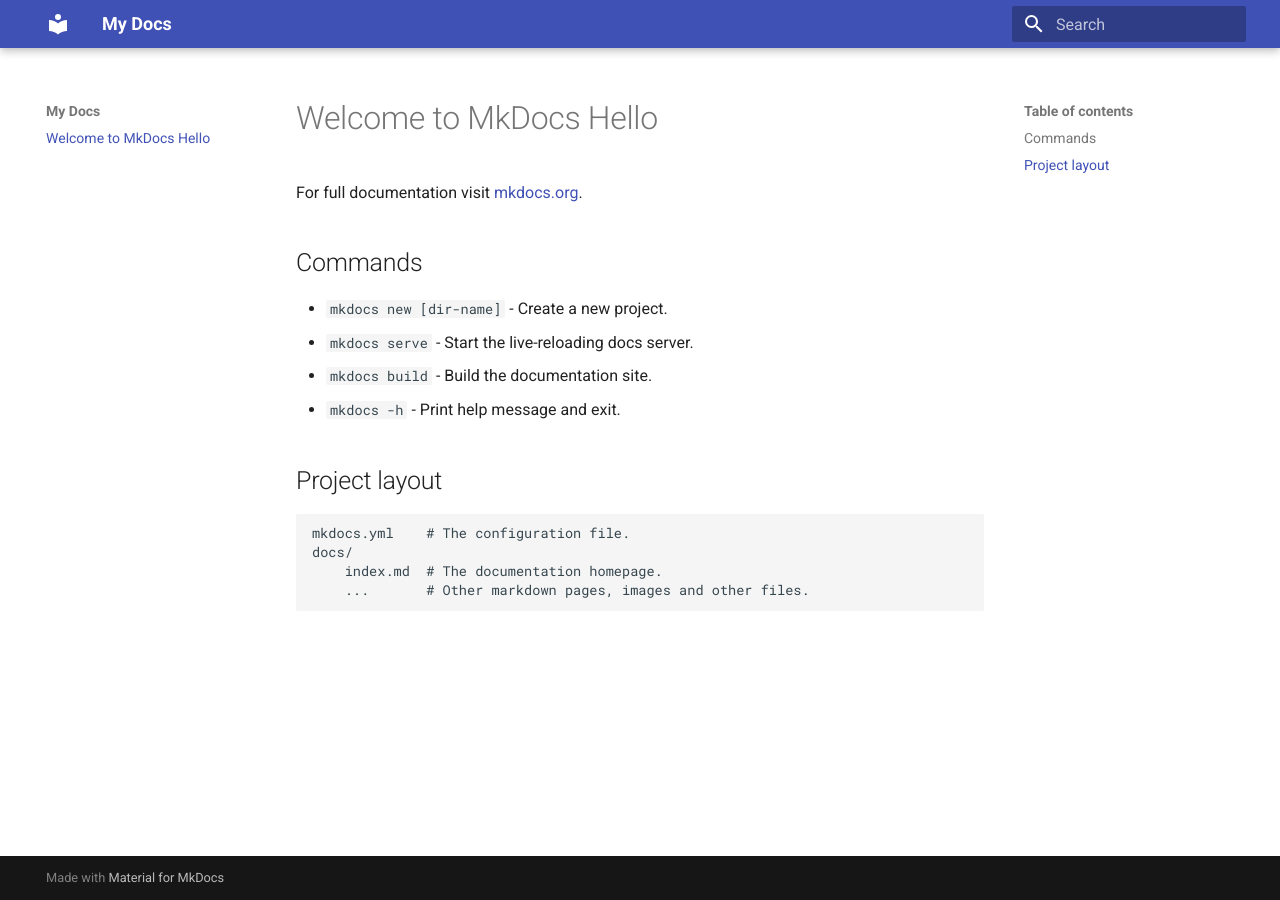
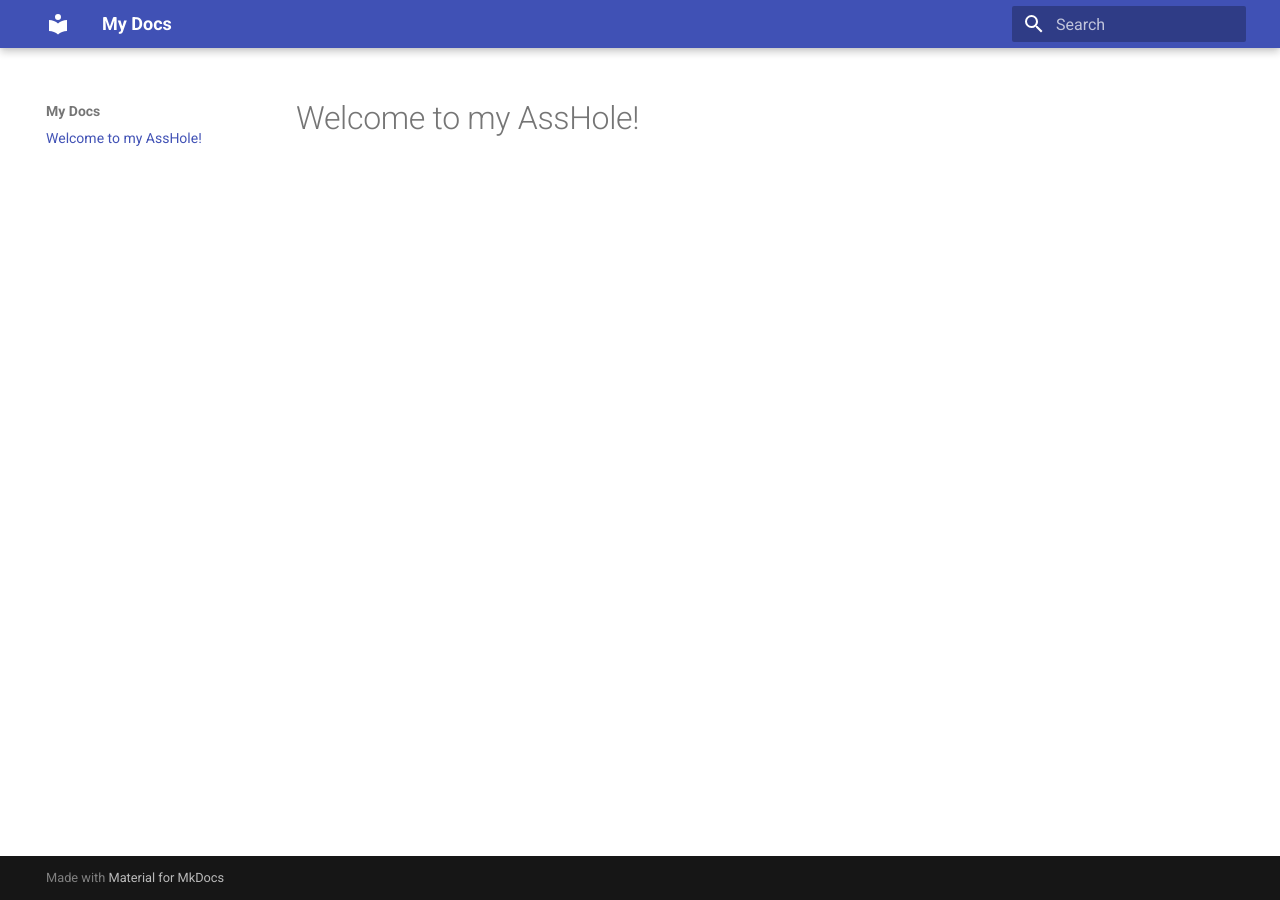
Before and after one commit to haloproof/haloproof.github.io, an MkDocs documentation site: the page built from docs/index.md, in a window 1280 px wide. Built offline with MkDocs 1.6.1 and Material for MkDocs 9.7.7, drawn with Linux system fonts in a browser that asks for light colours.

Commit message:
update: change index.html

```diff
--- a/docs/index.md
+++ b/docs/index.md
@@ -1,17 +1 @@
-# Welcome to MkDocs Hello
-
-For full documentation visit [mkdocs.org](https://www.mkdocs.org).
-
-## Commands
-
-* `mkdocs new [dir-name]` - Create a new project.
-* `mkdocs serve` - Start the live-reloading docs server.
-* `mkdocs build` - Build the documentation site.
-* `mkdocs -h` - Print help message and exit.
-
-## Project layout
-
-    mkdocs.yml    # The configuration file.
-    docs/
-        index.md  # The documentation homepage.
-        ...       # Other markdown pages, images and other files.
+# Welcome to my AssHole!
```
